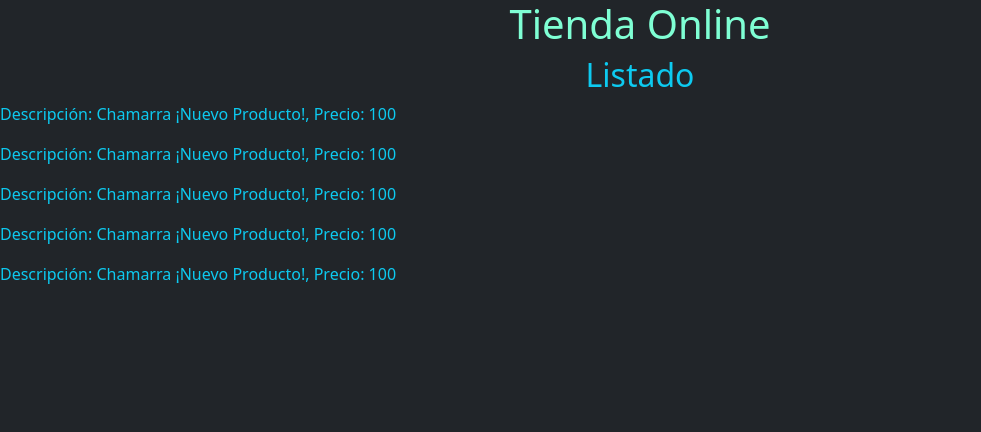
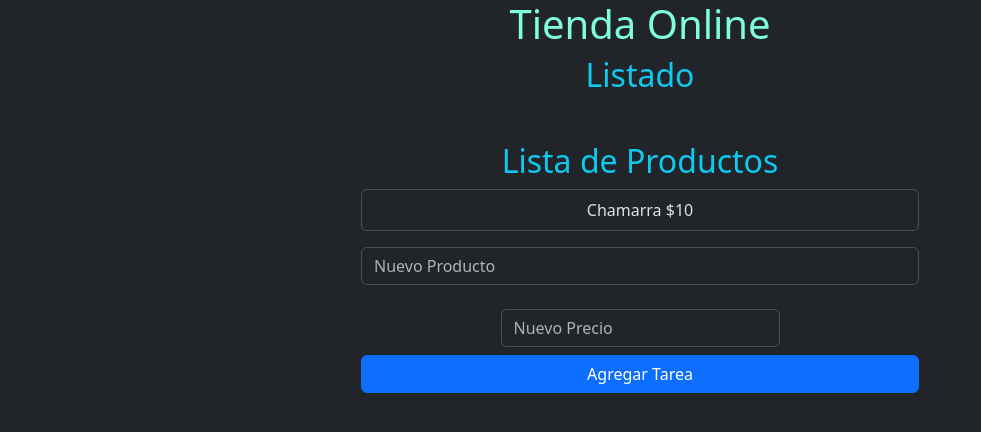
Before and after one commit to Luminosc/ProyectoDeRegreso, an Angular app in the folder Tienda-Online/: page / in a window 1280 px wide. Shown: the top 432 px of the page, without its empty margins (0-981 px from the left). Built offline with nearby package versions, Linux system fonts and the light colour scheme.

Commit message:
Fin Sección 5

```diff
--- a/Tienda-Online/src/app/listado-productos/listado-productos.component.html
+++ b/Tienda-Online/src/app/listado-productos/listado-productos.component.html
@@ -1,6 +1,18 @@
 <h2 class="text-center">Listado</h2>
-<app-producto></app-producto>
-<app-producto></app-producto>
-<app-producto></app-producto>
-<app-producto></app-producto>
-<app-producto></app-producto>
+<div class="container mt-5">
+    <h2 class="text-center">Lista de Productos</h2>
+    <ul class="list-group w-50 mx-auto">
+        @for (Produc of Producto; track Produc) {
+                <li class="list-group-item text-center">{{Produc.Description}} ${{Produc.Precio}}</li>
+        }
+    </ul>
+    <div class="mt-3 d-flex justify-content-center">
+        <input type="text" #DescripcionInput class="form-control mb-2 w-50" placeholder="Nuevo Producto" name="nproducto" id="nproducto">
+    </div>
+    <div class="mt-3 d-flex justify-content-center">
+        <input type="number" #PrecioInput class="form-control mb-2 w-25" placeholder="Nuevo Precio" name="nprecio" id="nprecio">
+    </div>
+    <div class="d-flex justify-content-center">
+        <button class="btn btn-primary w-50" (click)="agregarProducto(DescripcionInput.value, PrecioInput.valueAsNumber); DescripcionInput.value = ''; PrecioInput.value = ''">Agregar Tarea</button>
+    </div>
+</div>
--- a/Tienda-Online/src/app/listado-productos/listado-productos.component.ts
+++ b/Tienda-Online/src/app/listado-productos/listado-productos.component.ts
@@ -1,12 +1,23 @@
 import { Component } from '@angular/core';
-import { ProductoComponent } from "./producto/producto.component";
+import { ProductoComponent } from './producto/producto.component';
+import { producto } from './producto/producto.model';
 
 @Component({
   selector: 'app-listado-productos',
   imports: [ProductoComponent],
   templateUrl: './listado-productos.component.html',
-  styleUrl: './listado-productos.component.css'
+  styleUrl: './listado-productos.component.css',
 })
 export class ListadoProductosComponent {
+  Producto: producto[]= [
+    new producto('Chamarra',10)
+  ];
+  agregarProducto(ProductoInput: String, PrecioUInput:number)
+  {
+    if (PrecioUInput >= 0 )
+    {
+      this.Producto.push(new producto(ProductoInput, PrecioUInput));
+    }
 
+  }
 }
--- /dev/null
+++ b/Tienda-Online/src/app/listado-productos/producto/producto.model.ts
@@ -0,0 +1,7 @@
+export class producto
+{
+  constructor(
+    public Description: String,
+    public Precio: Number
+  ){}
+}
```
Also changed, not shown: Tienda-Online/src/app/listado-productos/producto/producto.component.ts (line endings or trailing spaces).
